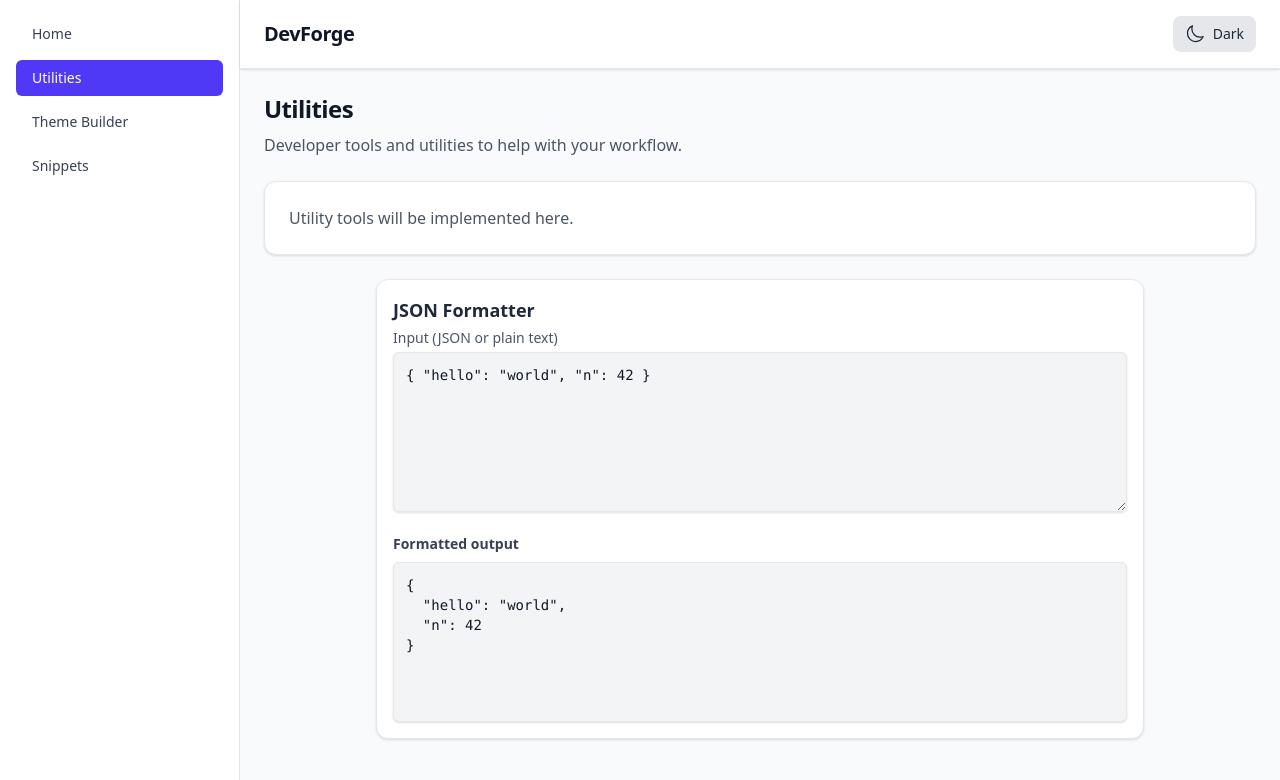
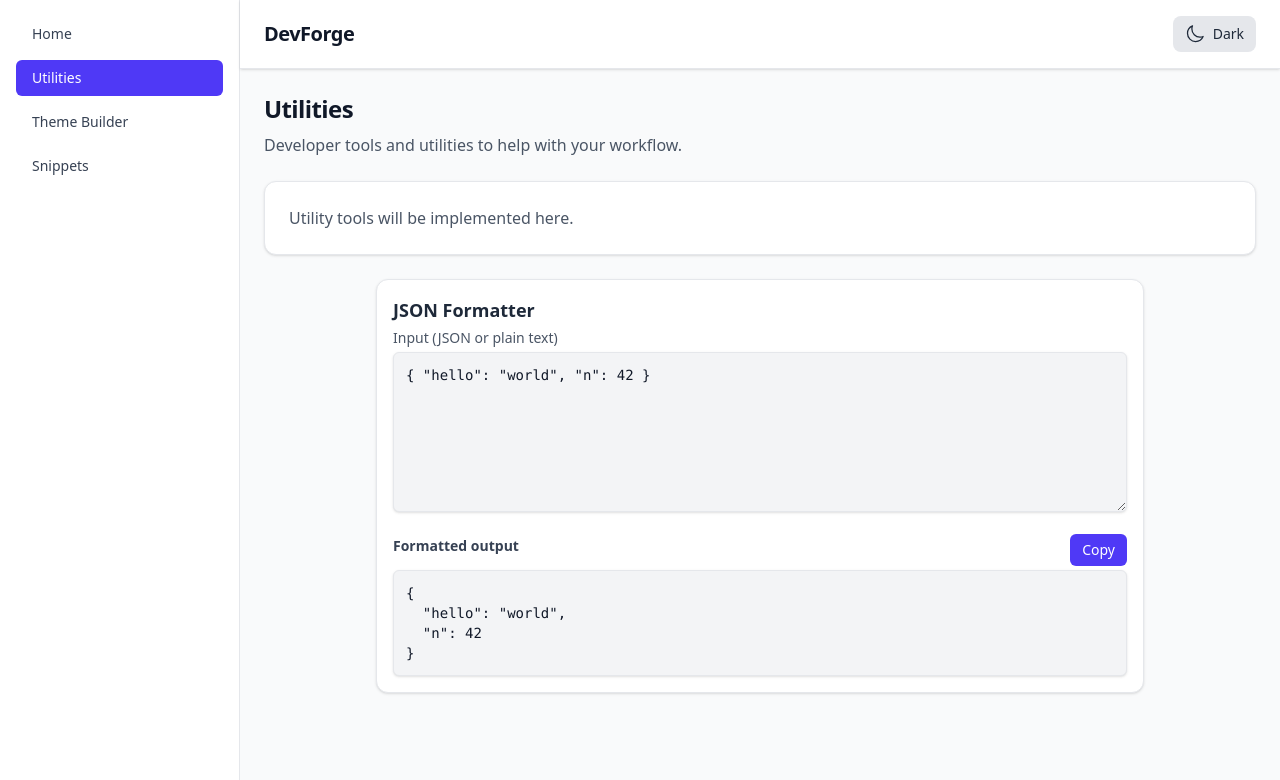
Before and after one commit to jlayog/devforge, a React (Vite) app: page /utilities in a window 1280 px wide. Shown: the top 780 px of the page. Built offline with nearby package versions, Linux system fonts and the light colour scheme.

Commit message:
Implemented copy to clipboard

```diff
--- a/src/components/JsonFormatterTool.tsx
+++ b/src/components/JsonFormatterTool.tsx
@@ -1,20 +1,23 @@
-import { useState } from 'react'
-import JsonFormatter from '../modules/utilities/JsonFormatter'
+import { useState } from "react";
+import JsonFormatter from "../modules/utilities/JsonFormatter";
 
 export default function JsonFormatterTool() {
-  const [input, setInput] = useState<string>('{ "hello": "world", "n": 42 }')
+  const [input, setInput] = useState<string>('{ "hello": "world", "n": 42 }');
 
   return (
-    //<div className="grid grid-cols-1 gap-6 sm:grid-cols-2">
-    //    <div className="rounded-xl border border-gray-200 bg-white p-4 shadow-sm
-        // hover:shadow-md dark:border-gray-700 dark:bg-gray-800 transition-all duration-300">
+    <div
+      className="max-w-3xl mx-auto space-y-4 p-4
+    rounded-xl border border-gray-200 bg-white shadow-sm hover:shadow-md dark:border-gray-700 dark:bg-gray-800 transition-all duration-300"
+    >
+      <div className="">
+        <h3 className="text-lg font-semibold text-gray-800 dark:text-gray-200">
+          JSON Formatter
+        </h3>
 
-    <div className="max-w-3xl mx-auto space-y-4 p-4
-    rounded-xl border border-gray-200 bg-white shadow-sm hover:shadow-md dark:border-gray-700 dark:bg-gray-800 transition-all duration-300">
-      <div className="">
-        <h3 className="text-lg font-semibold text-gray-800 dark:text-gray-200">JSON Formatter</h3>
-
-        <label htmlFor="json-input" className="block mt-1 text-sm font-medium text-gray-600 dark:text-gray-400">
+        <label
+          htmlFor="json-input"
+          className="block mt-1 text-sm font-medium text-gray-600 dark:text-gray-400"
+        >
           Input (JSON or plain text)
         </label>
         <textarea
@@ -28,11 +31,7 @@ export default function JsonFormatterTool() {
         />
       </div>
 
-      <div>
-        <h4 className="text-sm font-semibold text-gray-700 dark:text-gray-200 mb-2">Formatted output</h4>
-        <JsonFormatter value={input} indent={2} />
-      </div>
+      <JsonFormatter value={input} indent={2} />
     </div>
-
-  )
+  );
 }
--- a/src/modules/utilities/JsonFormatter.tsx
+++ b/src/modules/utilities/JsonFormatter.tsx
@@ -1,37 +1,66 @@
+import React, { useState } from "react";
+
 type JsonFormatterProps = {
-  value: unknown | string
-  indent?: number
-}
+  value: unknown | string;
+  indent?: number;
+};
 
-export default function JsonFormatter({ value, indent = 2 }: JsonFormatterProps) {
-  let formatted = ''
+export default function JsonFormatter({
+  value,
+  indent = 2,
+}: JsonFormatterProps) {
+  const [copied, setCopied] = useState(false);
 
-  if (typeof value === 'string') {
+  let formatted = "";
+
+  if (typeof value === "string") {
     // Try to parse JSON strings; otherwise show the raw string as-is
     try {
-      const parsed = JSON.parse(value)
-      formatted = JSON.stringify(parsed, null, indent)
+      const parsed = JSON.parse(value);
+      formatted = JSON.stringify(parsed, null, indent);
     } catch {
-      formatted = value
+      formatted = value;
     }
   } else {
     try {
-      formatted = JSON.stringify(value, null, indent)
+      formatted = JSON.stringify(value, null, indent);
     } catch {
-      formatted = '[Unserializable value]'
+      formatted = "[Unserializable value]";
     }
   }
 
+  const copyToClipboard = async () => {
+    try {
+      await navigator.clipboard.writeText(formatted);
+      setCopied(true);
+      setTimeout(() => setCopied(false), 1500);
+    } catch {
+      console.error("Clipboard write failed");
+    }
+  };
+
   return (
     <div>
-      <div className='mt-1 w-full h-40 rounded-md border border-gray-200 bg-gray-100 p-3 shadow-sm font-mono text-sm text-gray-900
-           dark:border-gray-700 dark:bg-gray-900  dark:text-gray-100 hover:shadow-md focus:outline-indigo-600"'>
-        <pre className=''>
-          <code className='language-json'>
-            {formatted}
-          </code>
+     <div className="flex items-center justify-between">
+      <h4 className="text-sm font-semibold text-gray-700 dark:text-gray-200 mb-2">
+        Formatted output
+      </h4>
+      <button
+        type="button"
+        onClick={copyToClipboard}
+        className="px-3 py-1.5 rounded-md bg-indigo-600 text-white text-sm hover:bg-indigo-700 focus:outline-none focus:ring-2 focus:ring-indigo-500"
+      >
+        {copied ? "Copied!" : "Copy"}
+      </button>
+      </div>
+      <div
+        className='mt-1 w-full rounded-md border border-gray-200 bg-gray-100 p-3 shadow-sm font-mono text-sm text-gray-900
+           dark:border-gray-700 dark:bg-gray-900  dark:text-gray-100 hover:shadow-md focus:outline-indigo-600"'
+      >
+        <pre className="">
+          <code className="language-json">{formatted}</code>
         </pre>
       </div>
     </div>
-  )
+  );
 }
```
